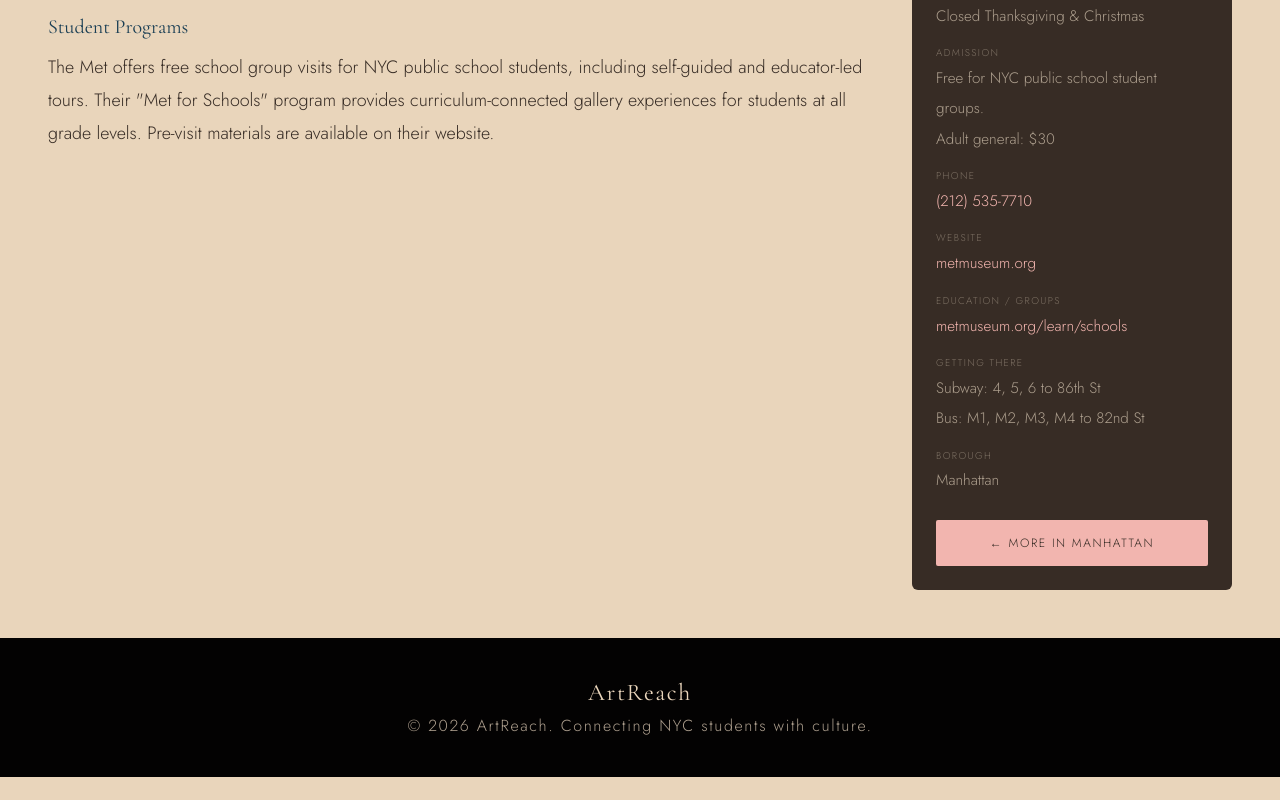
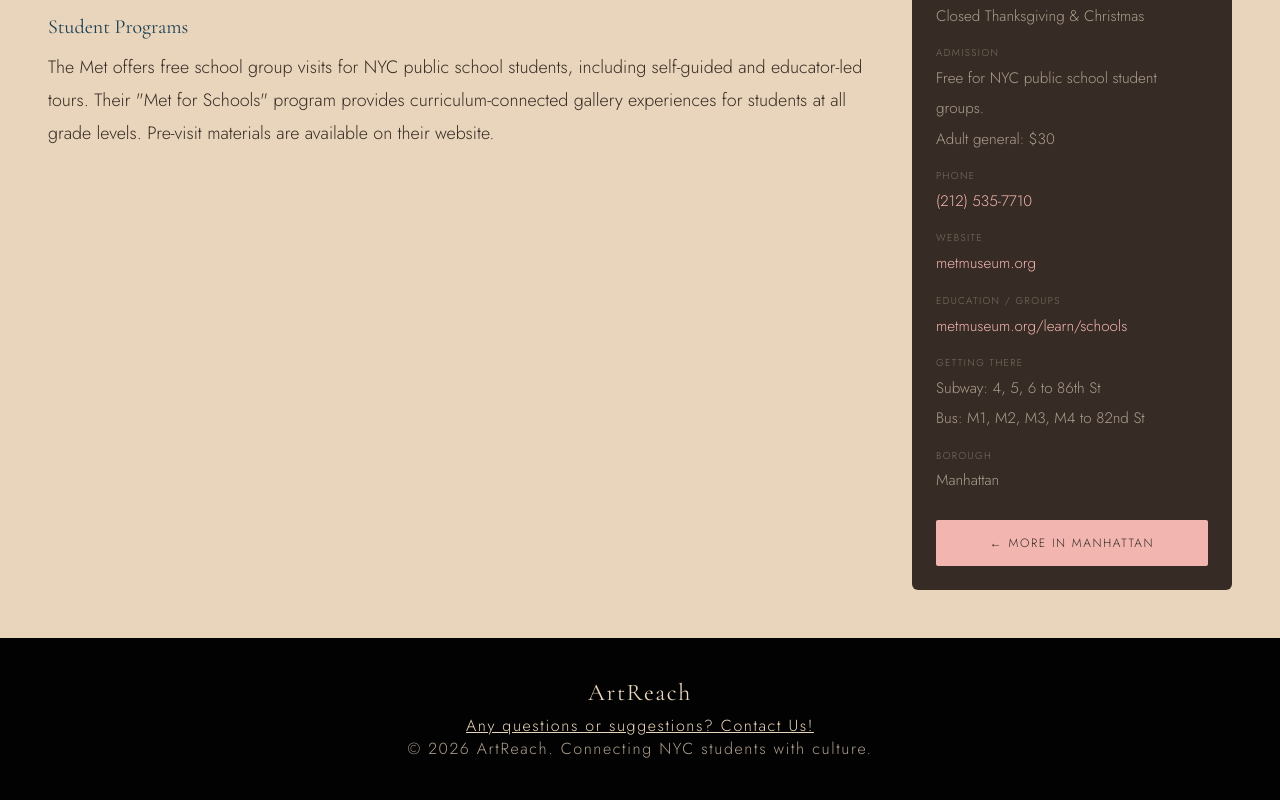
Before and after one commit to sh-ehrin/artReachDirectory, a plain HTML site: page venues/venue-template.html in a window 1280 px wide. Shown: the part 676-1476 px from the top of the page. Before the commit the page ends 1453 px from the top, so only its background shows below. Drawn offline with nearby package versions, Linux system fonts and the light colour scheme.

Commit message:
grammar fix

```diff
--- a/venues/venue-template.html
+++ b/venues/venue-template.html
@@ -151,6 +151,10 @@
 
     <footer>
       <strong>ArtReach</strong>
+
+      <ul>
+        <a href="contact.html">Any questions or suggestions? Contact Us!</a>
+      </ul>
       © 2026 ArtReach. Connecting NYC students with culture.
     </footer>
 
```
Also changed, not shown: about.html (+1 -1 lines).
